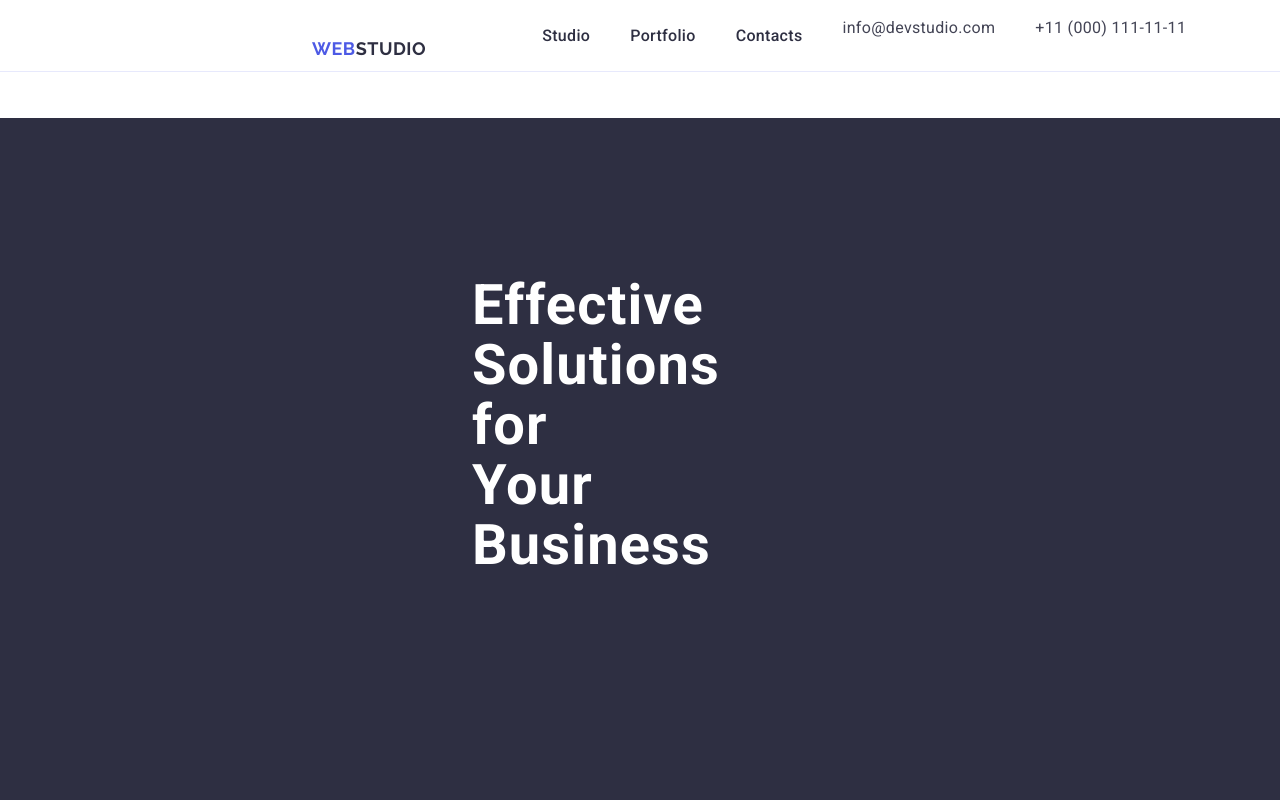
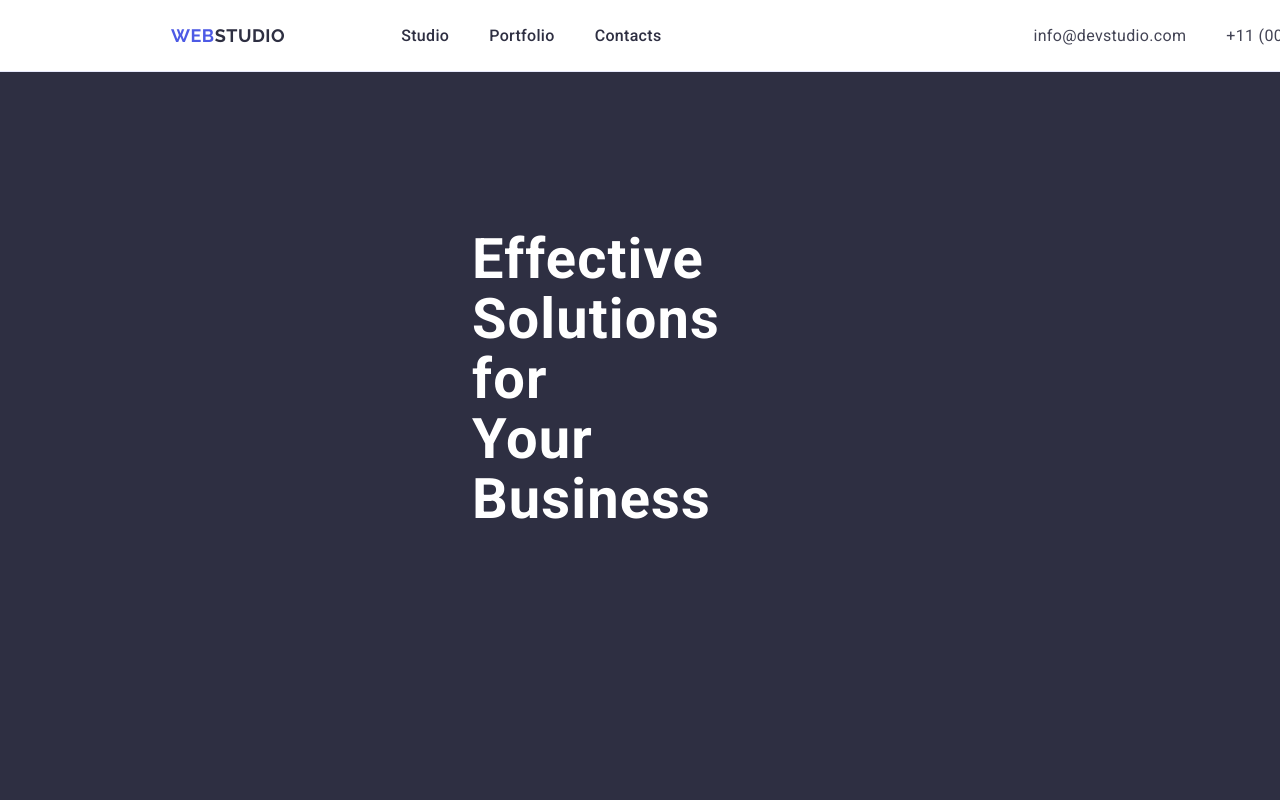
Before and after one commit to dkaliazin/goit-markup-hw-03, a plain HTML site: page index.html in a window 1280 px wide. Shown: the top 800 px of the page. Drawn offline with nearby package versions, Linux system fonts and the light colour scheme.

Commit message:
Update styles.css

```diff
--- a/css/styles.css
+++ b/css/styles.css
@@ -3,9 +3,10 @@
 *::after {
   box-sizing: border-box;
   margin-bottom: 0;
+  margin: 0 0 0 0;
 }
 .container {
-  width: 1158px;
+  width: 1440px;
   margin: 0 auto;
   padding: 0 15px;
 }
@@ -74,14 +75,16 @@ p {
 }
 .header-box {
   display: flex;
+  margin-left: 0px;
 }
 .header-list {
   display: flex;
   align-items: center;
+  margin-left: 0px;
 }
 .logo {
   display: block;
-  margin: 25px 76px 0px 156px;
+  margin: 0px 76px 0px 156px;
   color: #4d5ae5;
   font-family: "Raleway", sans-serif;
   font-size: 18px;
@@ -94,6 +97,7 @@ p {
 }
 
 .logo-studio {
+  margin-left: 0px;
   color: #2e2f42;
   font-family: Raleway;
   font-size: 18px;
@@ -125,19 +129,23 @@ p {
   font-weight: 500;
   line-height: 1.5;
   letter-spacing: 0.32px;
+  padding: 24px 0;
 }
 .nav-item:hover,
 :focus {
   color: #404bbf;
 }
 .header-address {
+  display: flex;
   font-style: normal;
-  margin-top: 0px;
+  margin-top: 24px;
   padding: 0px;
 }
 .header-address-list {
   display: flex;
   gap: 40px;
+  margin-top: 0px;
+  margin-left: 332px;
 }
 .address-item {
   color: #434455;
@@ -147,6 +155,7 @@ p {
   font-weight: 400;
   line-height: 1.5;
   letter-spacing: 0.32px;
+  margin-top: 0px;
 }
 .address-item:hover,
 :focus {
```
